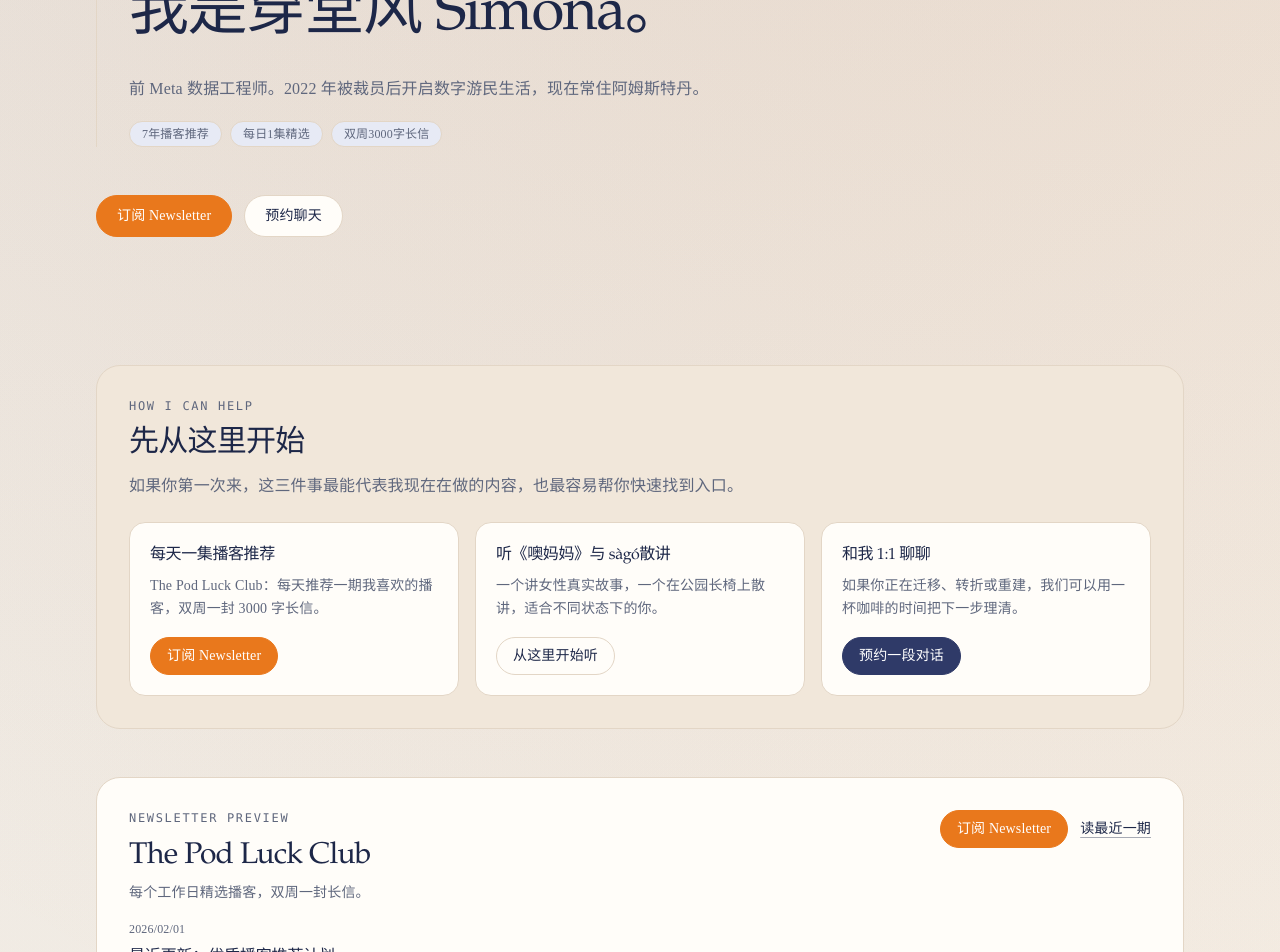
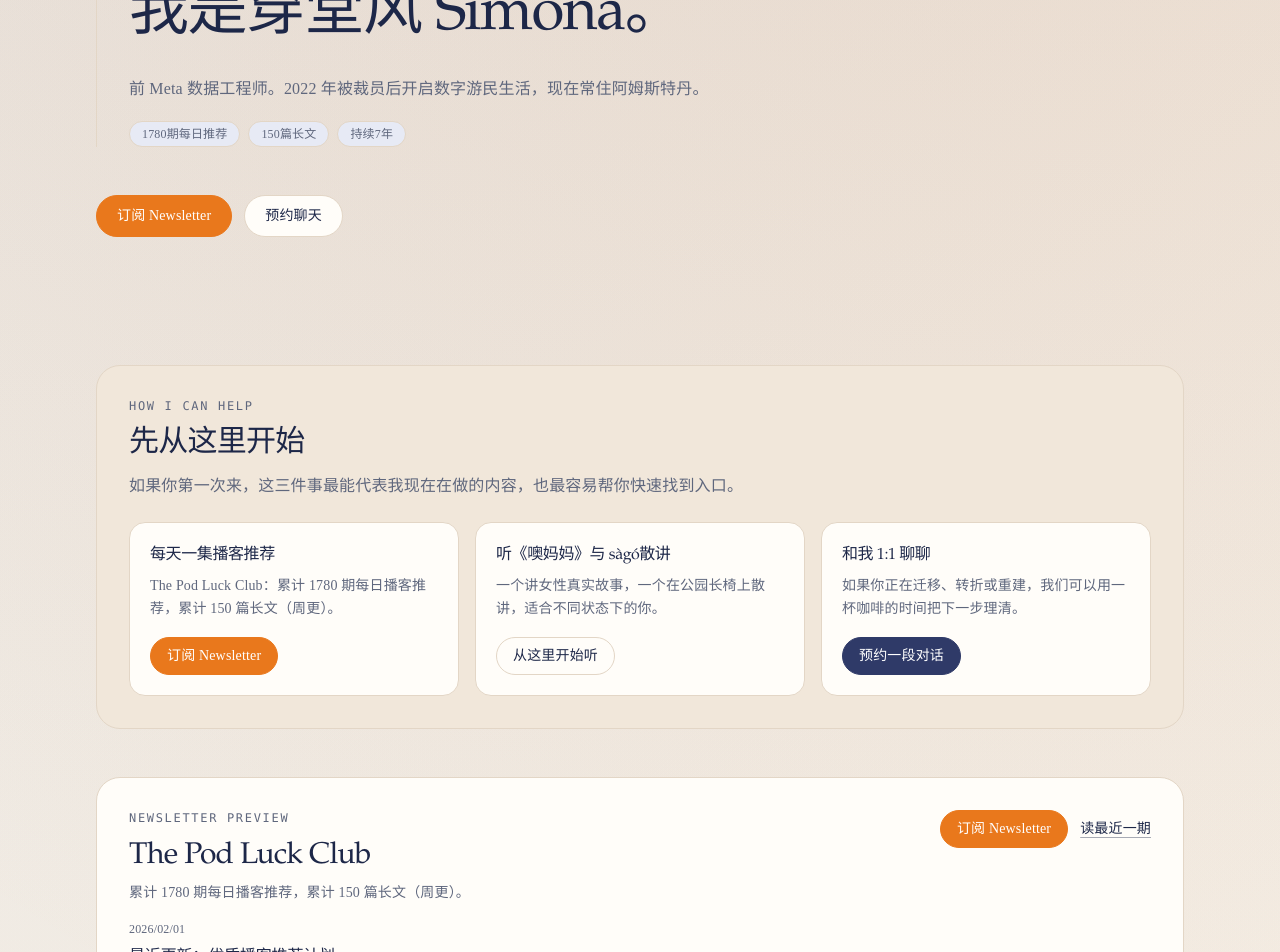
Before and after one commit to bluebluegrass/simona, a Next.js app: page / in a window 1280 px wide. Shown: the part 320-1272 px from the top of the page. Built offline with nearby package versions, Linux system fonts and the light colour scheme.

Commit message:
Add verified newsletter volume metrics across homepage copy

```diff
--- a/app/page.tsx
+++ b/app/page.tsx
@@ -65,7 +65,7 @@
                 <div className="max-w-3xl">
                   <p className="font-mono text-xs uppercase tracking-[0.14em] text-muted">Newsletter Preview</p>
                   <h2 className="mt-3 text-2xl font-medium tracking-tight text-ink md:text-3xl">{newsletter.name}</h2>
-                  <p className="mt-2 text-sm leading-relaxed text-muted">每个工作日精选播客，双周一封长信。</p>
+                  <p className="mt-2 text-sm leading-relaxed text-muted">累计 1780 期每日播客推荐，累计 150 篇长文（周更）。</p>
                   <p className="mt-4 text-xs text-muted">{toDateLabel(featuredIssue.date)}</p>
                   <h3 className="mt-2 text-base font-medium text-ink">{featuredIssue.title}</h3>
                   <p className="mt-2 text-sm leading-relaxed text-muted [display:-webkit-box] [-webkit-box-orient:vertical] [-webkit-line-clamp:2] overflow-hidden">
--- a/content/site.ts
+++ b/content/site.ts
@@ -186,7 +186,7 @@
       "我是穿堂风 Simona。",
     ],
     subtitle: "前 Meta 数据工程师。2022 年被裁员后开启数字游民生活，现在常住阿姆斯特丹。",
-    proofBadges: ["7年播客推荐", "每日1集精选", "双周3000字长信"],
+    proofBadges: ["1780期每日推荐", "150篇长文", "持续7年"],
     primaryCta: { label: "订阅 Newsletter", href: "/newsletter" },
     secondaryCta: { label: "预约聊天", href: "/talk" },
   },
@@ -197,7 +197,7 @@
     items: [
       {
         title: "每天一集播客推荐",
-        description: "The Pod Luck Club：每天推荐一期我喜欢的播客，双周一封 3000 字长信。",
+        description: "The Pod Luck Club：累计 1780 期每日播客推荐，累计 150 篇长文（周更）。",
         href: "/newsletter",
         ctaLabel: "订阅 Newsletter",
         tone: "newsletter",
@@ -238,7 +238,7 @@
       "前 Meta 数据工程师，做过完整的数据与内容系统工作。",
       "在美国生活 8 年，后来主动放弃绿卡，重选人生路径。",
       "跨新加坡、日本、阿姆斯特丹重建生活与工作节奏。",
-      "长期创作：7 年播客推荐 + 双周 Newsletter 长信。",
+      "长期创作：累计 1780 期每日推荐 + 150 篇周更长文。",
     ],
   },
 
@@ -392,7 +392,7 @@
     title: "播客推荐 Newsletter",
     name: "The Pod Luck Club",
     valueProp:
-      "优质播客推荐计划。日听播客三百集，每天推荐一期我喜欢的播客，每两周一篇发自世界某个角落的人生冒险故事。",
+      "优质播客推荐计划。累计 1780 期每日播客推荐，累计 150 篇长文（周更），持续记录我在世界各地的生活、工作与重建。",
     subscribeUrl: "https://thepodluckclub.com/",
     formHint: "点击订阅后会跳转到 The Pod Luck Club 官方页面。",
     recentIssues: [
```
